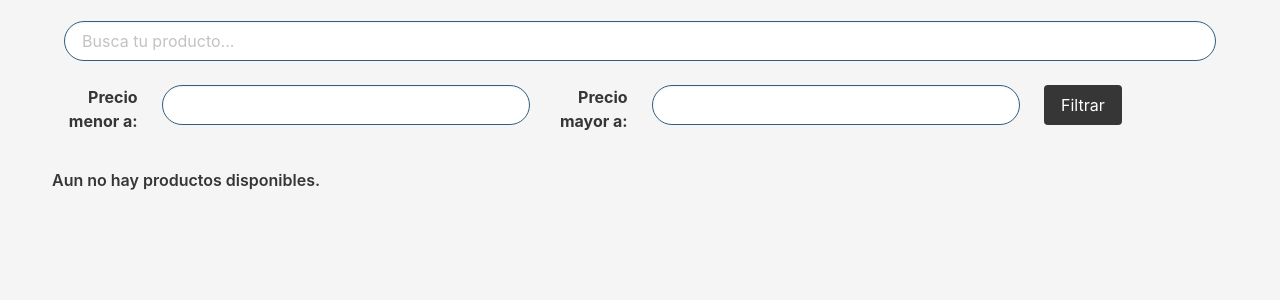
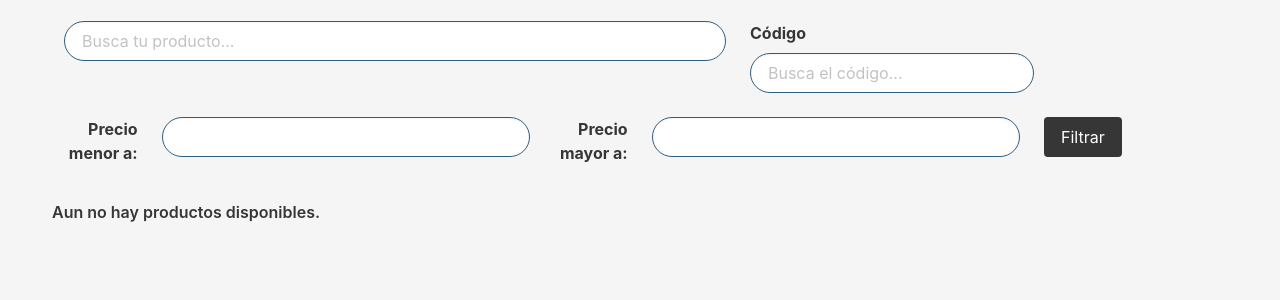
Before and after one commit to diego-arc3/linioexp, a Django app: template main/templates/main/producto_list.html in a window 1280 px wide; the page is wider, and only the part inside the window is pictured. Shown: the part 155-455 px from the top of that part. Run offline with Django 3.2, Linux system fonts and the light colour scheme; the template is opened without the code that fills it, so the values that code supplies are empty; parts of the project's set-up code (start-up, migrations or seed data) failed here and were passed over.

Commit message:
filtro codigo

```diff
--- a/main/filters.py
+++ b/main/filters.py
@@ -14,6 +14,7 @@ class ProductoFilter(django_filters.FilterSet):
         model = Producto
         fields = {
             'nombre':['icontains'],
+            'pk':['iexact'],
             'precio':['lt', 'gt']}
 
     def filter_by_order(self, queryset, name, value):
--- a/main/templates/main/producto_list.html
+++ b/main/templates/main/producto_list.html
@@ -3,8 +3,14 @@
 {% block content %}
 
     <form method="GET">
-        <div class="content">
-            <input class="input is-rounded" style="border-color:rgb(50,94,125);" type="text" name="nombre__icontains" placeholder="Busca tu producto...">
+        <div class="columns">
+            <div class="column is-7">
+                <input class="input is-rounded" style="border-color:rgb(50,94,125);" type="text" name="nombre__icontains" placeholder="Busca tu producto...">
+            </div>
+            <div class="column is-narrow">
+                <label class="label">Código</label>
+                <input class="input is-rounded" style="border-color:rgb(50,94,125);" type="text" name="pk__iexact" placeholder="Busca el código...">
+            </div>
         </div>
 
         <div class="columns">
```
